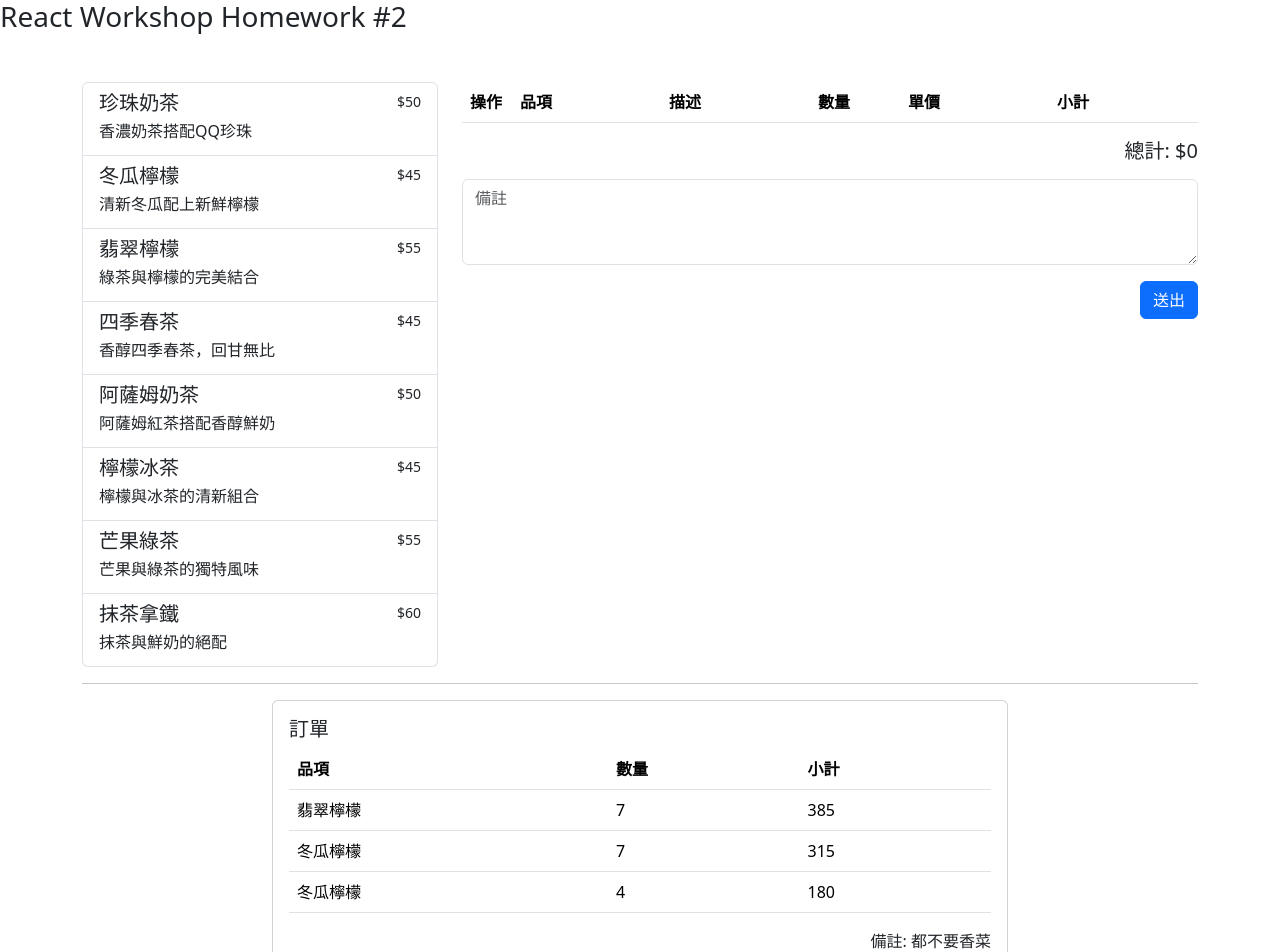
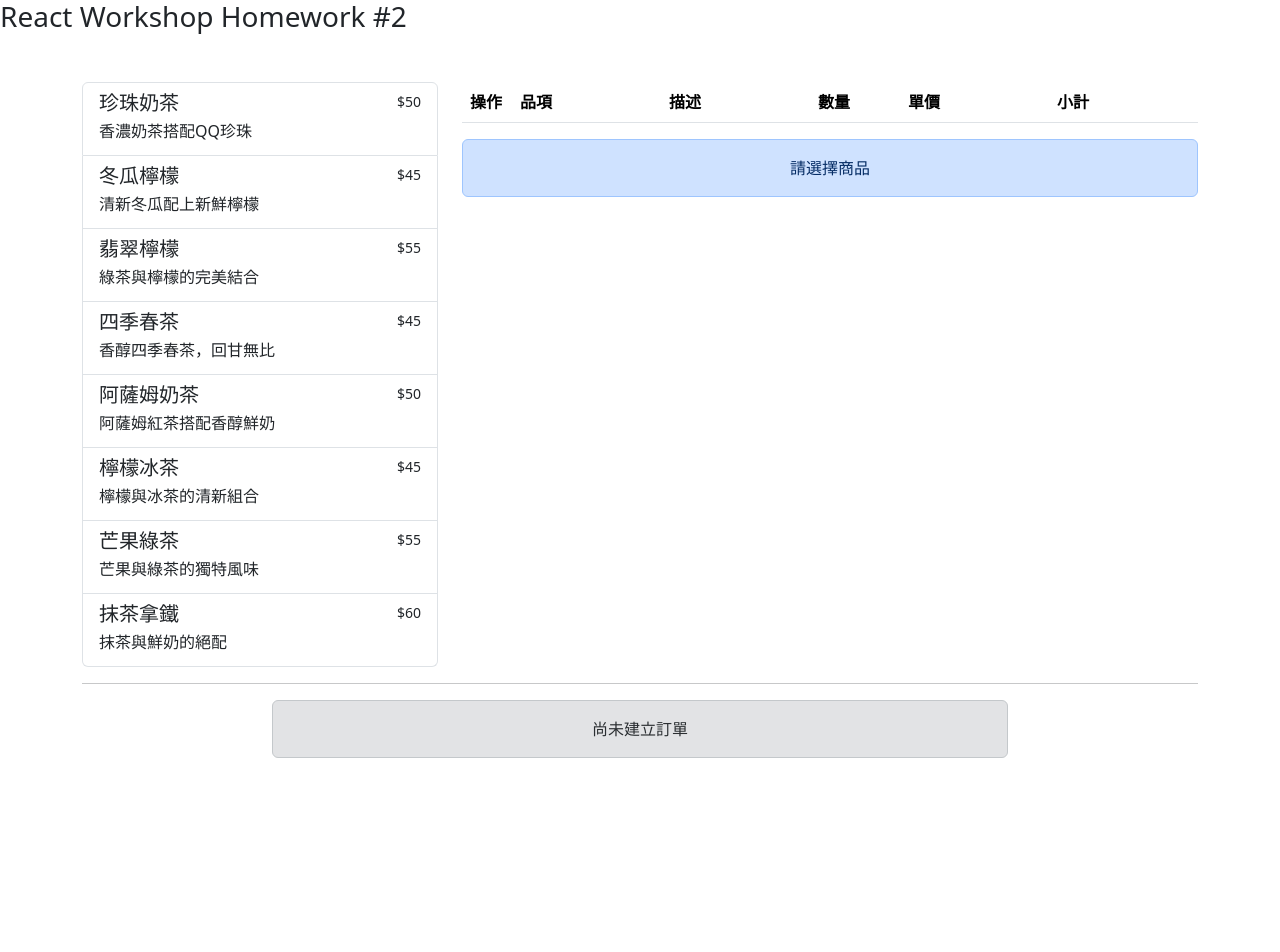
Before and after one commit to hijachu/react-workshop-hw2, a React (Vite) app: page / in a window 1280 px wide. Shown: the top 952 px of the page. After the commit the page ends 800 px from the top, so only its background shows below. Built offline with nearby package versions, Linux system fonts and the light colour scheme.

Commit message:
Implement oder component

```diff
--- a/src/App.jsx
+++ b/src/App.jsx
@@ -124,6 +124,12 @@ function ShoppingListCart({shoppingList, setShoppingList, updateShoppingList, su
         }
       </tbody>
     </table>
+    {
+      shoppingList.length === 0 ?
+      <div className="alert alert-primary text-center" role="alert">
+        請選擇商品
+      </div> :
+      (<>
         <div className="text-end mb-3">
           <h5>總計: <span>${sum}</span></h5>
         </div>
@@ -143,6 +149,47 @@ function ShoppingListCart({shoppingList, setShoppingList, updateShoppingList, su
         </div>
       </>)
     }
+    </>)
+}
+
+function Order({order}) {
+  return (
+    <div className="card">
+      <div className="card-body">
+        <div className="card-title">
+          <h5>訂單</h5>
+          <table className="table">
+            <thead>
+              <tr>
+                <th scope="col">品項</th>
+                <th scope="col">數量</th>
+                <th scope="col">小計</th>
+              </tr>
+            </thead>
+            <tbody>
+              {
+                // console.log(order)
+                order.shoppingList.map(orderItem => {
+                  return (
+                    <tr key={orderItem.id}>
+                      <td>{orderItem.name}</td>
+                      <td>{orderItem.quantity}</td>
+                      <td>{orderItem.subtotal}</td>
+                    </tr>
+                  )
+                })
+              }
+            </tbody>
+          </table>
+          <div className="text-end">備註: <span>{order.description}</span></div>
+          <div className="text-end">
+            <h5>總計: <span>${order.sum}</span></h5>
+          </div>
+        </div>
+      </div>
+    </div>
+  )
+}
 
 function App() {
 
@@ -150,7 +197,7 @@ function App() {
   const [shoppingList, setShoppingList] = useState([])
   const [description, setDescription] = useState('')
   const [sum, setSum] = useState(0)
-  const [order, setOrder] = useState([])
+  const [order, setOrder] = useState({})
 
   const pickToShoppingList = (menuItem) => {
     setShoppingList([
@@ -192,7 +239,6 @@ function App() {
     setDescription('')
   }
 
-
   useEffect(() => {
     const total = shoppingList.reduce((pre, next) => {
       return pre + next.price * next.quantity
@@ -211,6 +257,7 @@ function App() {
               <Menu menu={menu} pickToShoppingList={pickToShoppingList} />
             </div>
             <div className="col-md-8">
+
                 <ShoppingListCart
                   shoppingList={shoppingList}
                   setShoppingList={setShoppingList}
@@ -218,6 +265,7 @@ function App() {
                   sum={sum}
                   setDescription={setDescription}
                   createOrder={createOrder} />
+
             </div>
           </div>
 
@@ -225,43 +273,13 @@ function App() {
 
           <div className="row justify-content-center">
             <div className="col-8">
-              <div className="card">
-                <div className="card-body">
-                  <div className="card-title">
-                    <h5>訂單</h5>
-                    <table className="table">
-                      <thead>
-                        <tr>
-                          <th scope="col">品項</th>
-                          <th scope="col">數量</th>
-                          <th scope="col">小計</th>
-                        </tr>
-                      </thead>
-                      <tbody>
-                        <tr>
-                          <td>翡翠檸檬</td>
-                          <td>7</td>
-                          <td>385</td>
-                        </tr>
-                        <tr>
-                          <td>冬瓜檸檬</td>
-                          <td>7</td>
-                          <td>315</td>
-                        </tr>
-                        <tr>
-                          <td>冬瓜檸檬</td>
-                          <td>4</td>
-                          <td>180</td>
-                        </tr>
-                      </tbody>
-                    </table>
-                    <div className="text-end">備註: <span>都不要香菜</span></div>
-                    <div className="text-end">
-                      <h5>總計: <span>$145</span></h5>
-                    </div>
-                  </div>
-                </div>
-              </div>
+              {
+                !order.id ?
+                  <div className="alert alert-secondary text-center" role="alert">
+                    尚未建立訂單
+                  </div> :
+                  <Order order={order} />
+              }
             </div>
           </div>
         </div>
```
Lines whose indentation alone changed are shown as unchanged.
